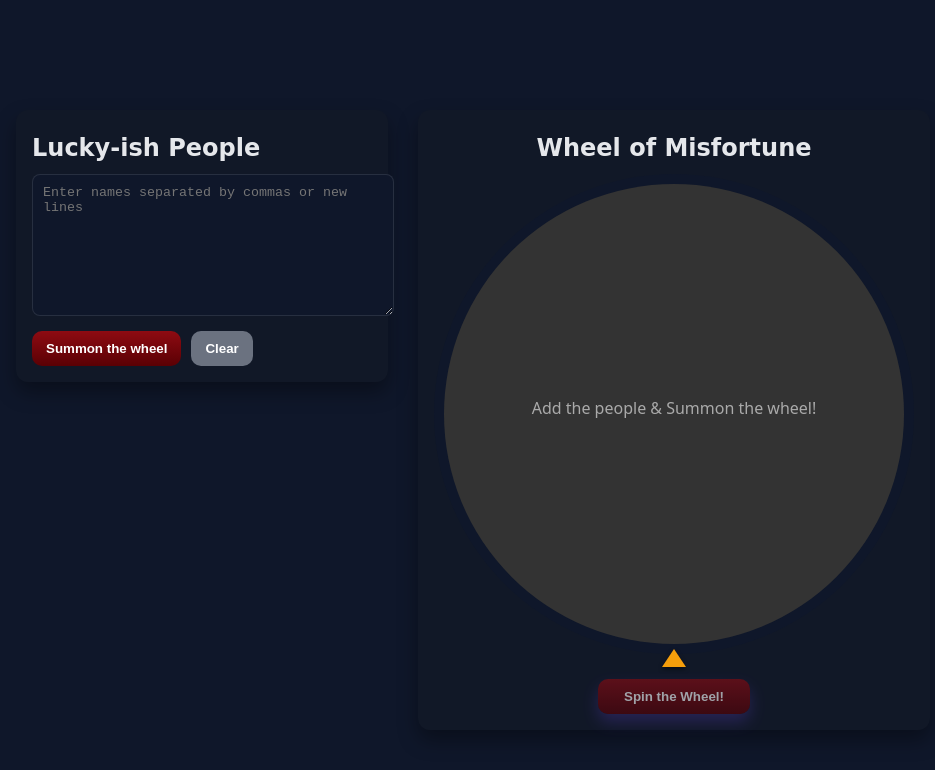
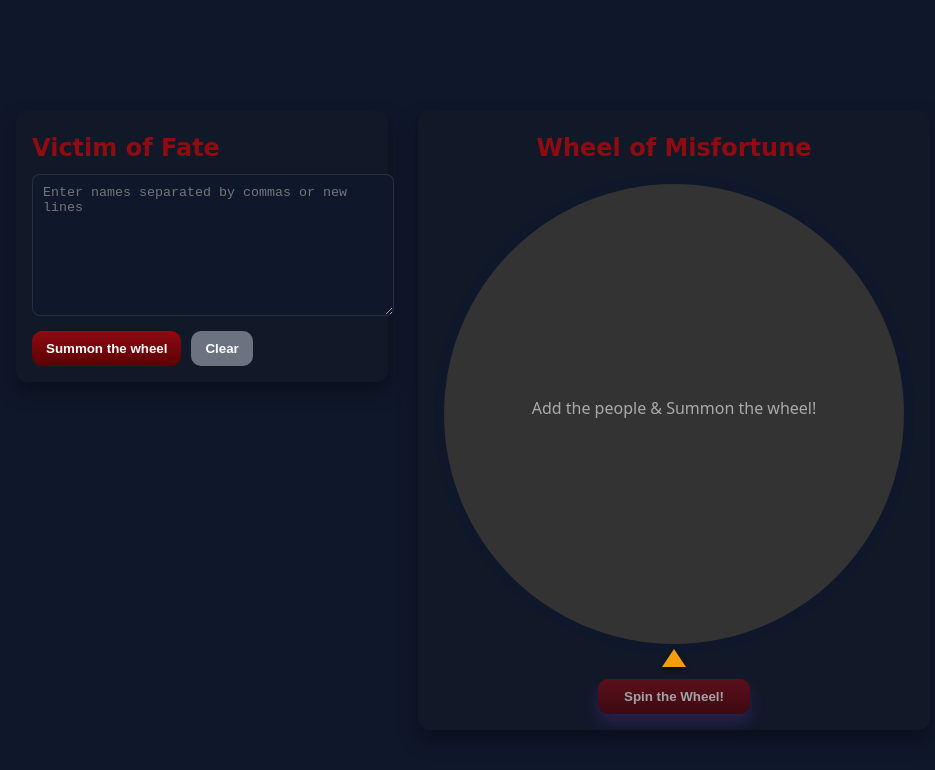
Before and after one commit to haerul12345/wheelofmisfortune, a plain HTML site: page index.html in a window 1280 px wide. Shown: the whole page, without its empty margins (167-1102 px from the left). Drawn offline with Linux system fonts and the light colour scheme.

Commit message:
Change heading text and update styles in index.html

```diff
--- a/index.html
+++ b/index.html
@@ -17,7 +17,7 @@
     background: #111827; padding: 16px; border-radius: 12px; width: 340px;
     box-shadow: 0 10px 20px rgba(0,0,0,0.35);
   }
-  h2 { margin: 8px 0 12px; font-family: 'Nosifer', cursive; }
+  h2 { margin: 8px 0 12px; font-family: 'Nosifer', cursive; color: #8e0b12;}
   textarea { width: 100%; height: 120px; background: #0f172a; color: #fff; border-radius: 8px; padding: 10px; border: 1px solid rgba(255,255,255,0.1); }
   .buttons { display: flex; gap: 10px; flex-wrap: wrap; margin-top: 10px; }
   button { padding: 10px 14px; border: none; border-radius: 10px; font-weight: 700; cursor: pointer; }
@@ -72,7 +72,7 @@ align-items: center;    /* horizontally center children */
 <div class="container">
 
   <div class="panel">
-    <h2>Lucky-ish People</h2>
+    <h2>Victim of Fate</h2>
     <textarea id="names" placeholder="Enter names separated by commas or new lines"></textarea>
     <div class="buttons">
       <button id="updateBtn">Summon the wheel</button>
```
